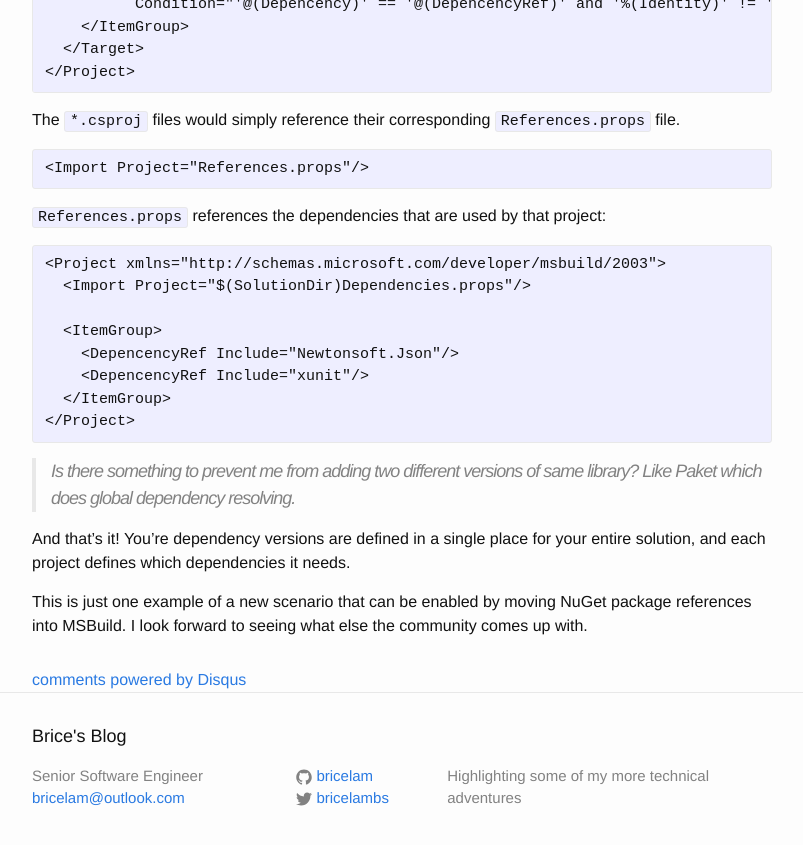
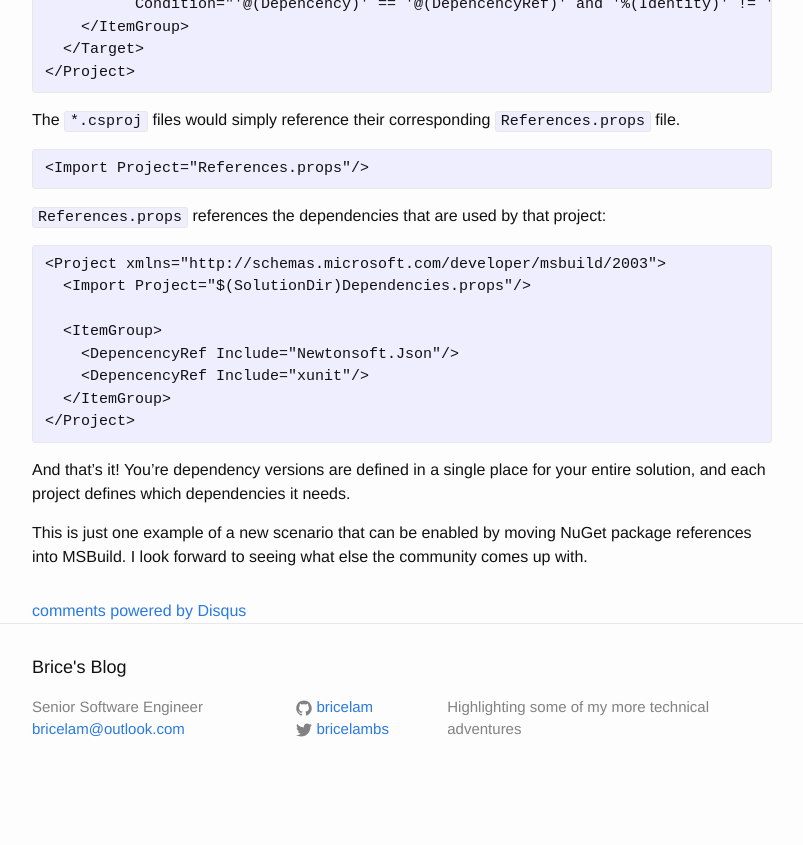
Before and after one commit to bricelam/bricelam.github.io, a Jekyll site: the page built from _posts/2016-10-23-paket-like-nuget-with-msbuild.md, in a window 1280 px wide and 900 px high, scrolled down 1106 px. Shown: the top 845 px of the window, without its empty margins (238-1041 px from the left). Built offline with Jekyll 4.4.1, drawn with Linux system fonts in a browser that asks for light colours; comment, search, counter and statistics services are not loaded; some of the changed text lies outside the part shown.

Commit message:
Update "Paket-like NuGet with MSBuild"

````diff
--- a/_posts/2016-10-23-paket-like-nuget-with-msbuild.md
+++ b/_posts/2016-10-23-paket-like-nuget-with-msbuild.md
@@ -69,9 +69,6 @@ The `*.csproj` files would simply reference their corresponding `References.prop
 </Project>
 ```
 
-> Is there something to prevent me from adding two different versions of same library? Like Paket which does global
-> dependency resolving.
-
 And that's it! You're dependency versions are defined in a single place for your entire solution, and each project
 defines which dependencies it needs.
 
````
Also changed, not shown: other parts of _posts/2016-10-23-paket-like-nuget-with-msbuild.md (+1 -1 lines).
